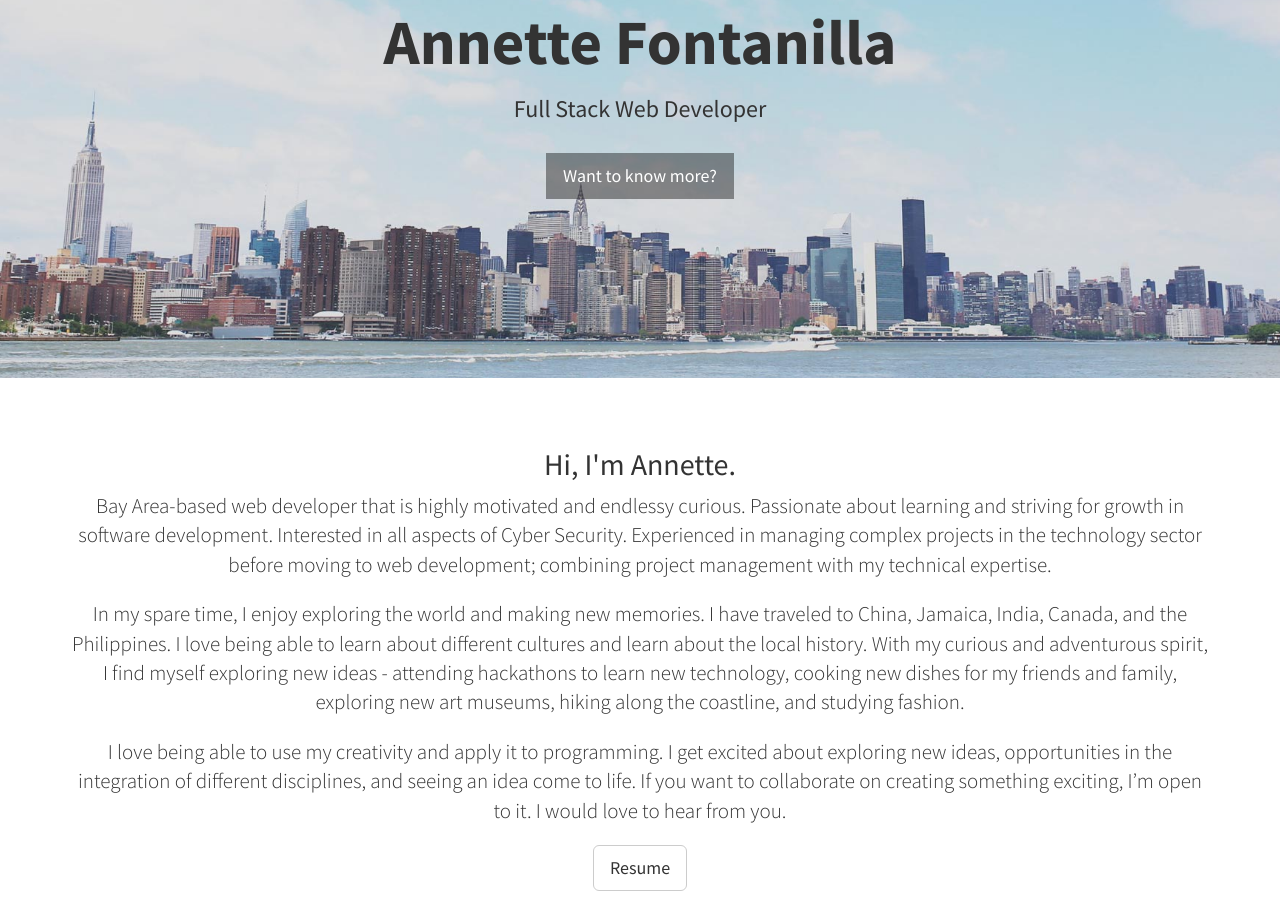
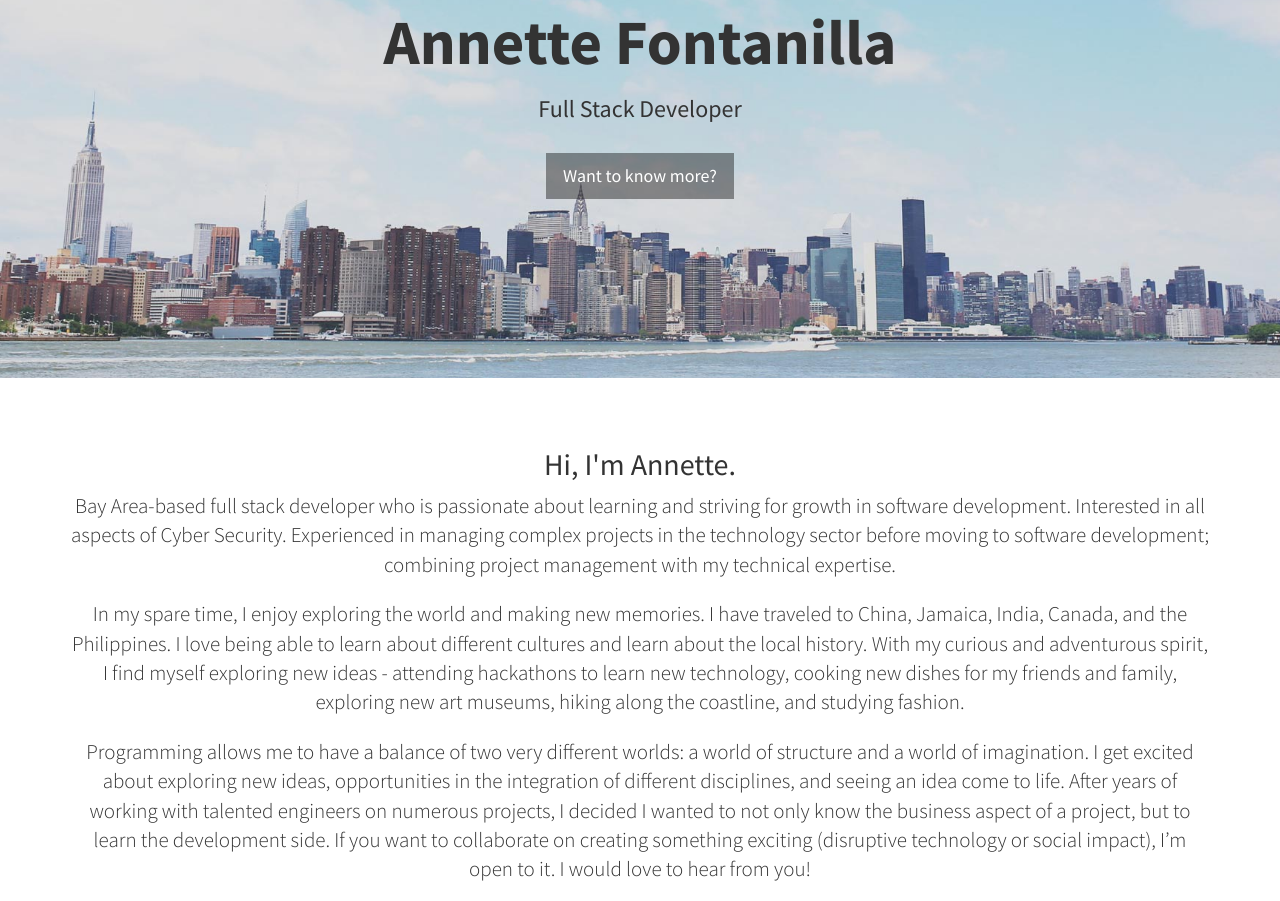
Before and after one commit to annettefo/Portfolio, a website: page sky/index.html in a window 1280 px wide. Shown: the part 422-1323 px from the top of the page. Drawn offline with nearby package versions, Linux system fonts and the light colour scheme.

Commit message:
Updating resume

```diff
--- a/sky/index.html
+++ b/sky/index.html
@@ -5,10 +5,10 @@
     <meta http-equiv="X-UA-Compatible" content="IE=edge">
     <meta name="viewport" content="width=device-width, initial-scale=1">
     <meta name="author" content="Annette Fontanilla">
-    <meta name="description" content="Bay Area-based web developer that is passionate about learning and has the ability to build scalable web applications. Experienced in managing complex projects in the technology sector before moving to web development; combining project management with my technical expertise.">
+    <meta name="description" content="Bay Area-based full stack developer that is passionate about learning and has the ability to build scalable web applications. Experienced in managing complex projects in the technology sector before moving to software development; combining project management with my technical expertise.">
     <meta property="og:site_name" content="Annette Fontanilla">
-    <meta property="og:title" content="Full Stack Web Developer">
-    <meta property="og:description" content="Bay Area-based web developer that is passionate about learning and has the ability to build scalable web applications. Experienced in managing complex projects in the technology sector before moving to web development; combining project management with my technical expertise.">
+    <meta property="og:title" content="Full Stack Developer">
+    <meta property="og:description" content="Bay Area-based full stack developer that is passionate about learning and has the ability to build scalable web applications. Experienced in managing complex projects in the technology sector before moving to software development; combining project management with my technical expertise.">
 
     <title>Annette Fontanilla</title>
 
@@ -107,7 +107,7 @@
         <div class="text-vertical-center">
             <p> <img class="img-circle" src="img/pic.jpg"> </p>
             <h1>Annette Fontanilla</h1>
-            <h3>Full Stack Web Developer</h3>
+            <h3>Full Stack Developer</h3>
             <br>
             <a href="#about" class="btn btn-dark btn-lg">Want to know more?</a>
         </div>
@@ -119,9 +119,9 @@
             <div class="row">
                 <div class="col-lg-12 text-center">
                     <h2>Hi, I'm Annette.</h2>
-                    <p class="lead">Bay Area-based web developer that is highly motivated and endlessy curious. Passionate about learning and striving for growth in software development. Interested in all aspects of Cyber Security. Experienced in managing complex projects in the technology sector before moving to web development; combining project management with my technical expertise. </p>
+                    <p class="lead">Bay Area-based full stack developer who is passionate about learning and striving for growth in software development. Interested in all aspects of Cyber Security. Experienced in managing complex projects in the technology sector before moving to software development; combining project management with my technical expertise. </p>
                     <p class="lead"> In my spare time, I enjoy exploring the world and making new memories. I have traveled to China, Jamaica, India, Canada, and the Philippines. I love being able to learn about different cultures and learn about the local history. With my curious and adventurous spirit, I find myself exploring new ideas - attending hackathons to learn new technology, cooking new dishes for my friends and family, exploring new art museums, hiking along the coastline, and studying fashion.</p>
-                    <p class="lead"> I love being able to use my creativity and apply it to programming. I get excited about exploring new ideas, opportunities in the integration of different disciplines, and seeing an idea come to life. If you want to collaborate on creating something exciting, I’m open to it. I would love to hear from you. </p>
+                    <p class="lead"> Programming allows me to have a balance of two very different worlds: a world of structure and a world of imagination. I get excited about exploring new ideas, opportunities in the integration of different disciplines, and seeing an idea come to life. After years of working with talented engineers on numerous projects, I decided I wanted to not only know the business aspect of a project, but to learn the development side. If you want to collaborate on creating something exciting (disruptive technology or social impact), I’m open to it. I would love to hear from you! </p>
                     <p><a target="_blank" href="img/resume.pdf" class="btn btn-default btn-lg"><span class="network-name">Resume</span></a></p>
                 </div>
             </div>
@@ -210,8 +210,6 @@
                             <p>OOP</p>
                             <p>MVC</p>
                             <p>RESTful Architecture</p>
-                            <p>NPI</p>
-                            <p>Agile</p>
                             <p>Scrum</p>
                             <p>Kanban</p>
                             </div>
@@ -228,7 +226,7 @@
                                 <p>Leadership</p>
                                 <p>Team Development</p>
                                 <p>Solutions Expert</p>
-                                <p>Project Management</p>
+                                <p>Project Management (PMBOK)</p>
                                 <p>Stylist</p>
                                 <p>Master Chef</p>
                             </div>
```
Also changed, not shown: 1 other file.
